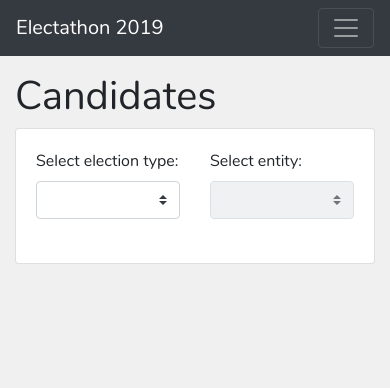
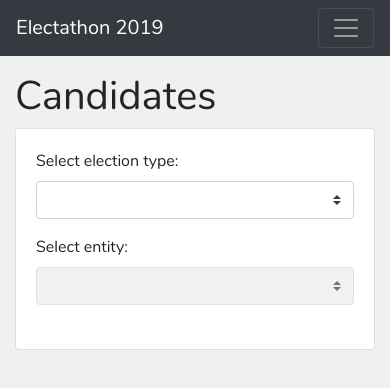
Before and after one commit to Thib-G/electathon19-app, a Vue app: page /#/candidates in a window 390 px wide. Shown: the top 388 px of the page. Built offline with nearby package versions, Linux system fonts and the light colour scheme.

Commit message:
Improve responsiveness

```diff
--- a/src/views/Candidates.vue
+++ b/src/views/Candidates.vue
@@ -3,7 +3,7 @@
     <h1>Candidates</h1>
     <b-card>
       <b-row>
-        <b-col>
+        <b-col md="6" sm="12">
           <b-form-group
             id="input-group-1"
             label="Select election type:"
@@ -19,7 +19,7 @@
             ></b-form-select>
           </b-form-group>
         </b-col>
-        <b-col>
+        <b-col md="6" sm="12">
           <b-form-group
             id="input-group-2"
             label="Select entity:"
```
